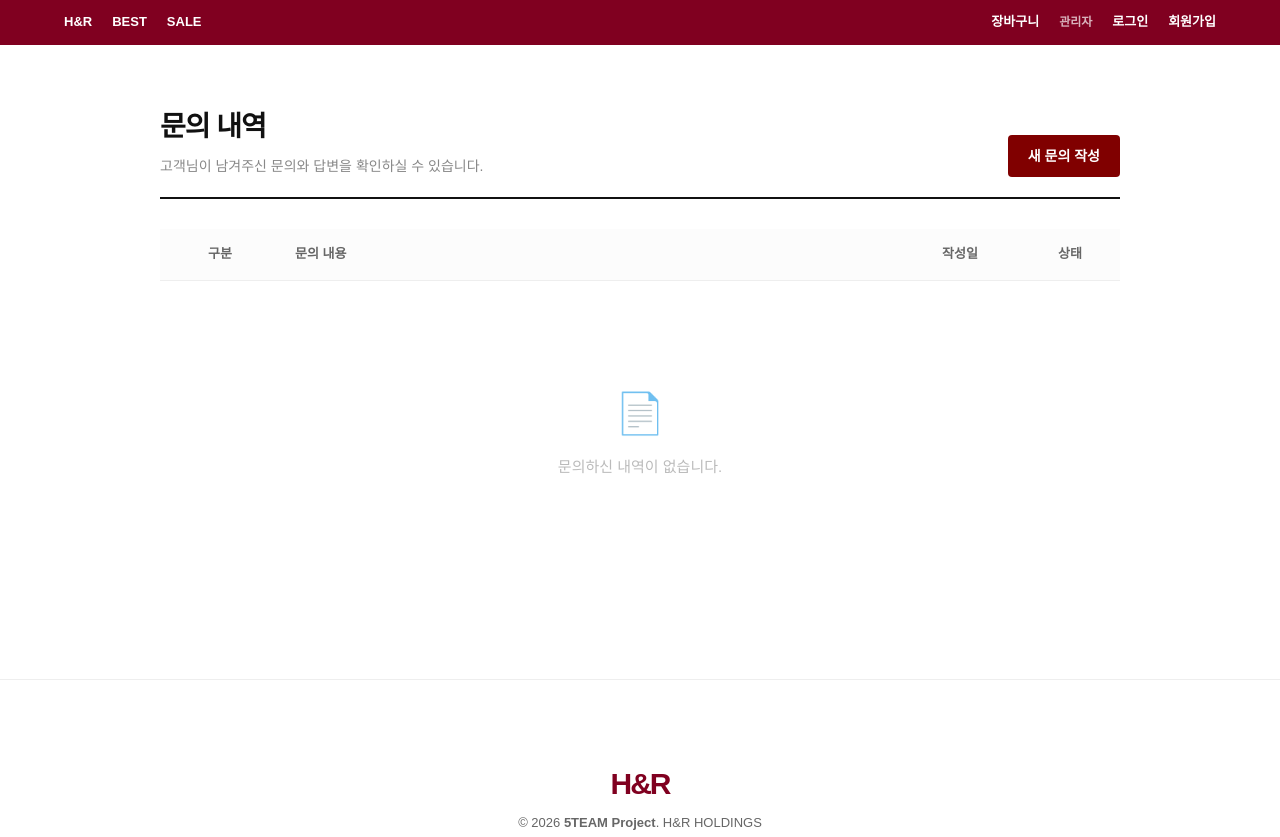
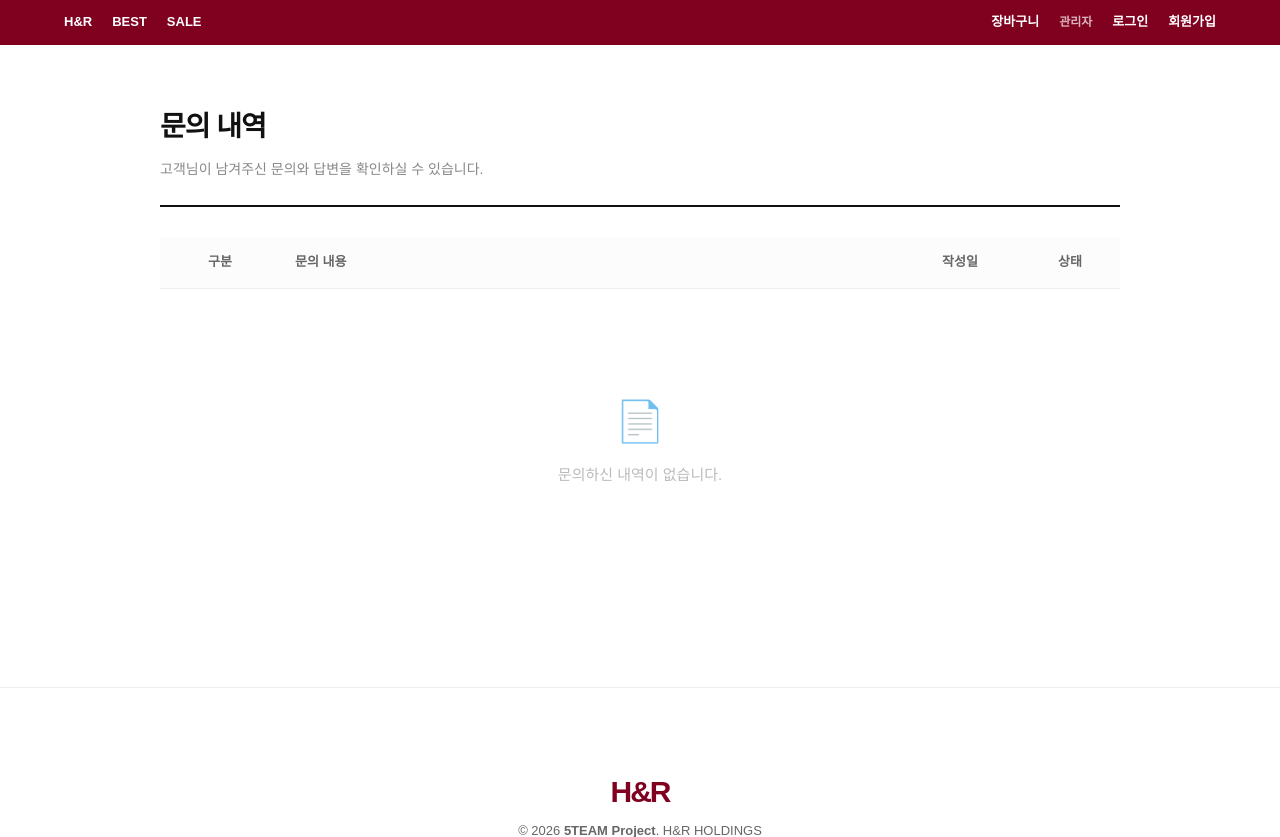
Before and after one commit to 22nsoo/H_R_Project1, a Flask app: template H_R_Project1-shopmall/ys_mypage/project1/templates/cs_list.html in a window 1280 px wide. Shown: the top 837 px of the page. Run offline with Flask 3, Linux system fonts and the light colour scheme; the template is opened without the code that fills it, so the values that code supplies are empty.

Commit message:
css로변경시작할게요

```diff
--- a/H_R_Project1-shopmall/ys_mypage/project1/templates/cs_list.html
+++ b/H_R_Project1-shopmall/ys_mypage/project1/templates/cs_list.html
@@ -111,24 +111,22 @@
 
     <div class="container"
         style="max-width: 1000px; margin: 60px auto; padding: 0 20px; font-family: 'Pretendard', sans-serif;">
-        <div
-            style="display: flex; justify-content: space-between; align-items: flex-end; margin-bottom: 30px; border-bottom: 2px solid #111; padding-bottom: 20px;">
-            <div>
+        <div style="margin-bottom: 30px; border-bottom: 2px solid #111; padding-bottom: 25px;">
             <h2 style="color: #111; font-size: 28px; font-weight: 800; margin: 0; letter-spacing: -1px;">문의 내역</h2>
-                <p style="color: #888; margin: 5px 0 0 0; font-size: 14px;">고객님이 남겨주신 문의와 답변을 확인하실 수 있습니다.</p>
+            <p style="color: #888; margin: 8px 0 0 0; font-size: 14px;">고객님이 남겨주신 문의와 답변을 확인하실 수 있습니다.</p>
         </div>
-            <a href="/cs/create"
-                style="text-decoration: none; background: #800000; color: #fff; padding: 10px 20px; border-radius: 4px; font-size: 14px; font-weight: 600;">새
-                문의 작성</a>
-        </div>
+
+        <table style="width: 100%; border-collapse: collapse;">
 
             <table style="width: 100%; border-collapse: collapse;">
                 <thead>
                     <tr style="background: #fcfcfc; border-bottom: 1px solid #eee;">
                         <th style="padding: 15px; width: 120px; font-size: 13px; color: #666; font-weight: 600;">구분</th>
-                    <th style="padding: 15px; text-align: left; font-size: 13px; color: #666; font-weight: 600;">문의 내용
+                        <th style="padding: 15px; text-align: left; font-size: 13px; color: #666; font-weight: 600;">문의
+                            내용
                         </th>
-                    <th style="padding: 15px; width: 120px; font-size: 13px; color: #666; font-weight: 600;">작성일</th>
+                        <th style="padding: 15px; width: 120px; font-size: 13px; color: #666; font-weight: 600;">작성일
+                        </th>
                         <th style="padding: 15px; width: 100px; font-size: 13px; color: #666; font-weight: 600;">상태</th>
                     </tr>
                 </thead>
```
Lines whose indentation alone changed are shown as unchanged.
